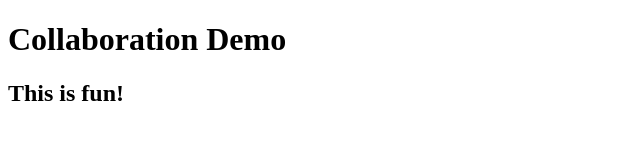
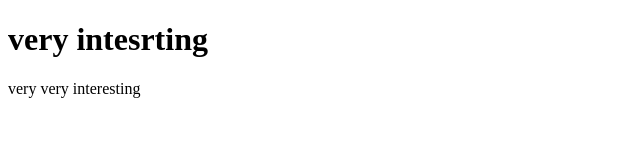
Before and after one commit to d-kahara/collaboration-demo, a plain HTML site: page index.html in a window 1280 px wide. Shown: the whole page, without its empty margins (0-640 px from the left). Drawn offline with Linux system fonts and the light colour scheme.

Commit message:
Add paragraph

```diff
--- a/index.html
+++ b/index.html
@@ -6,7 +6,7 @@
     <title>Document</title>
 </head>
 <body>
-    <h1>Collaboration Demo</h1>
-    <h2>This is fun!</h2>
+    <h1>very intesrting</h1>
+    <p>very very interesting</p>
 </body>
 </html>
```
